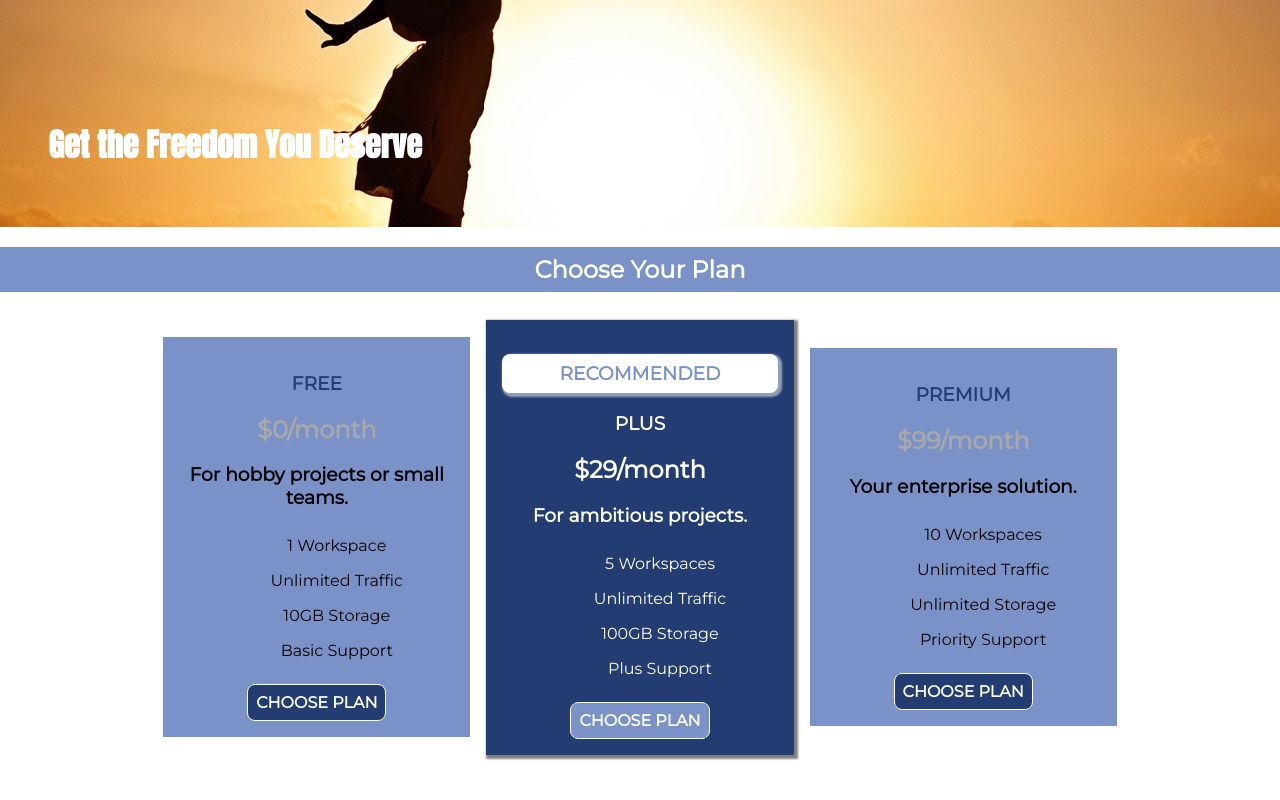
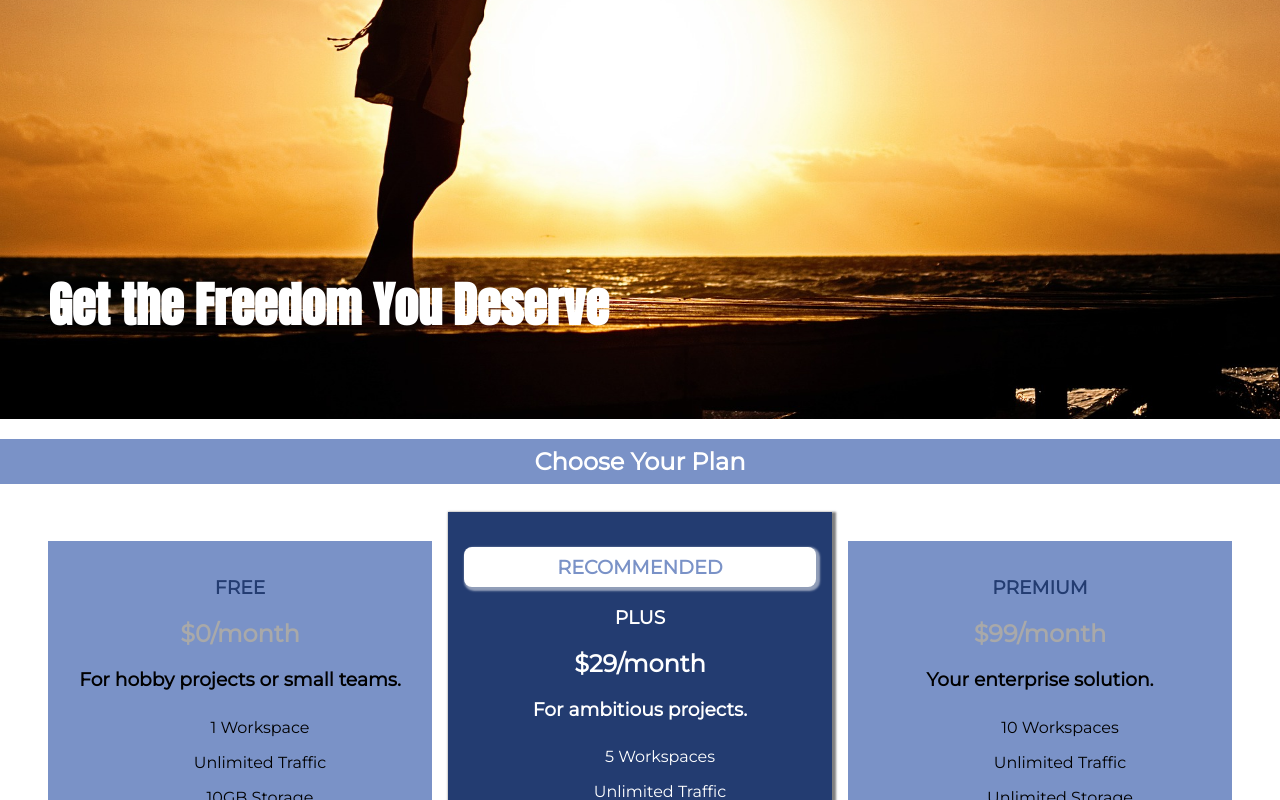
Before and after one commit to ascalmon/React_css_course, a React (Create React App) app: page / in a window 1280 px wide. Shown: the part 400-1200 px from the top of the page. Built offline with nearby package versions, Linux system fonts and the light colour scheme.

Commit message:
Mobile view responsive

```diff
--- a/src/components/Customer.js
+++ b/src/components/Customer.js
@@ -6,7 +6,6 @@ function Customer() {
   return (
     <>
     <main className="main" >
-    \
         <div>
             <div className="testimonial" id="customer-1">
                 <div className="testimonial__image-container">
--- a/src/styles/App.css
+++ b/src/styles/App.css
@@ -14,14 +14,13 @@ body {
 }
 
 .main-background {
-
   background-image: url("./../assets/freedom.jpg");
   background-size: cover;
-  /* background-position: left 10% bottom 20%; */
+  background-position: left 10% bottom 30%;
   background-repeat: no-repeat;
   background-origin: border-box;
-  width: 100%;
-  height: 528px;
+  width: 100vw;
+  height: 70vh;
   margin-top: 0px;
   position: relative;
 }
@@ -37,6 +36,7 @@ body {
 .home-title h1 {
   color: white;
   font-family: 'Anton', sans-serif;
+  font-size: 1.6rem;
 }
 
 .home-subtitle {
@@ -63,22 +63,22 @@ body {
   background-color: #7a92c7;
   text-align: center;
   padding: 16px;
-  margin: 8px;
-  display: inline-block;
-  width: 30%;
-  vertical-align: middle;
+  margin: 0.5rem 0;
+  width: 100%;
+  display: block;
+  /* vertical-align: middle; */
+
 }
 
 .plan-list {
-  width: 80%;
+  width: 100%;
   text-align: center;
-  margin: auto;
 }
 
 .plan__highlighted {
   background: hsl(221, 53%, 29%);
   color: white;
-  box-shadow: 2px 2px 2px 2px rgba(0, 0, 0, 0.5 );
+  /* box-shadow: 2px 2px 2px 2px rgba(0, 0, 0, 0.5 ); */
 }
 
 .plan__subtitle {
@@ -207,11 +207,10 @@ body {
   text-align: center;
 }
 
-.key__feature {
-  display: inline-block;
-  width: 30%;
-  vertical-align: top;
-}
+/* .key__feature {
+  display: block;
+  width: 100%;
+} */
 
 .key__feature_description {
   text-align: center;
@@ -229,3 +228,60 @@ body {
   margin: 0 auto;
   padding: 20px;
 }
+
+@media only screen and (min-width: 40rem){ /* 40rem = 640px*/
+  .home-title h1 {
+    font-size: 2.4rem;
+  }
+  .main-background {
+    height: 80vh;
+  }
+}
+
+@media only screen and (min-width: 60rem) { /* 40rem = 640px*/
+  .home-title h1 {
+    font-size: 3rem;
+  }
+  .main-background {
+    height: 90vh;
+  }
+}
+
+@media only screen and (min-width: 40rem){
+  .plan {
+    display: inline-block;
+    width: 30%;
+    margin: 0.5rem;
+    vertical-align: middle;
+    /* /* min-width: 13rem;
+    max-width: 25rem; */
+  } */
+  .plan-list {
+    width: 80%;
+    margin: auto;
+  }
+  .plan__highlighted {
+    box-shadow: 2px 2px 2px 2px rgba(0, 0, 0, 0.5 );
+  }
+}
+
+@media only screen and (min-width: 40rem) {
+  .plan__subtitle {
+    font-size: 0.9rem;
+  }
+}
+
+@media only screen and (min-width: 50rem) {
+  .plan__subtitle {
+    font-size: 1.2rem;
+  }
+}
+
+@media only screen and (min-width: 40rem) {
+  .key__feature {
+    display: inline-block;
+    width: 30%;
+    vertical-align: top;
+    max-width: 25rem;
+  }
+}
--- a/src/styles/customer.css
+++ b/src/styles/customer.css
@@ -1,12 +1,12 @@
 .testimonial {
     font-size: 1.2rem;
-    margin: 3rem 0;
+    /* margin: 3rem 0; */
   }
 
-  .testimonial__list {
+  /* .testimonial__list {
     width: 80%;
     margin: auto;
-  }
+  } */
 
   .testimonial:first-of-type {
     margin-top: 96px;
@@ -15,8 +15,8 @@
   .testimonial__image-container {
     width: 65%;
     max-width: 580px;
-    display: inline-block;
-    vertical-align: middle;
+    /* display: inline-block;
+    vertical-align: middle; */
     box-shadow: 3px 3px 5px 3px rgba(0,0,0,0.3);
   }
 
@@ -28,9 +28,9 @@
   .testimonial__info {
     text-align: right;
     padding: 14px;
-    display: inline-block;
+    /* display: inline-block;
     vertical-align: middle;
-    width: 30%;
+    width: 30%; */
   }
 
   #customer-2.testimonial {
@@ -66,3 +66,19 @@
   .testimonial__text {
     margin: 3px;
   }
+
+    @media only screen and (min-width: 40rem) {
+    .testimonial {
+      margin: 3rem 0;
+    }
+    .testimonial__image-container {
+      width: 65%;
+      display: inline-block;
+      vertical-align: middle;
+    }
+    .testimonial__info {
+      display: inline-block;
+      vertical-align: middle;
+      width: 30%;
+    }
+  }
--- a/src/styles/main.css
+++ b/src/styles/main.css
@@ -140,7 +140,6 @@ body {
   padding: 0 7px;
 }
 
-
 .nav-link:hover {
   color: #22499c;
   border-bottom: 2px #22499c;
@@ -256,3 +255,15 @@ body {
 .open {
   display: block!important;
 }
+
+@media only screen and (min-width: 40rem) {
+  .toggle-button {
+    display: none;
+  }
+}
+
+@media only screen and (max-width: 40rem) {
+  .nav-link {
+    display: none;
+  }
+}
--- a/src/styles/page.css
+++ b/src/styles/page.css
@@ -34,7 +34,7 @@
 }
 
 .page-section-plus {
-    background: #7a92c7;
+    background: rgba(122, 146, 199, 0.9);
 }
 
 .page-section__badge {
@@ -53,14 +53,14 @@
 }
 
 .page-section-free {
-    background: #8ea0c7;
+    background: rgba(142, 160,199, 0.9);
     float: right;
     border-right: none;
     border-left: 4px solid #233c71;
 }
 
 .page-section-premium {
-    background: #22499c;
+    background: rgba(34, 73, 156, 0.9);
 }
 
 .page-section-premium .page-section__title{
```
